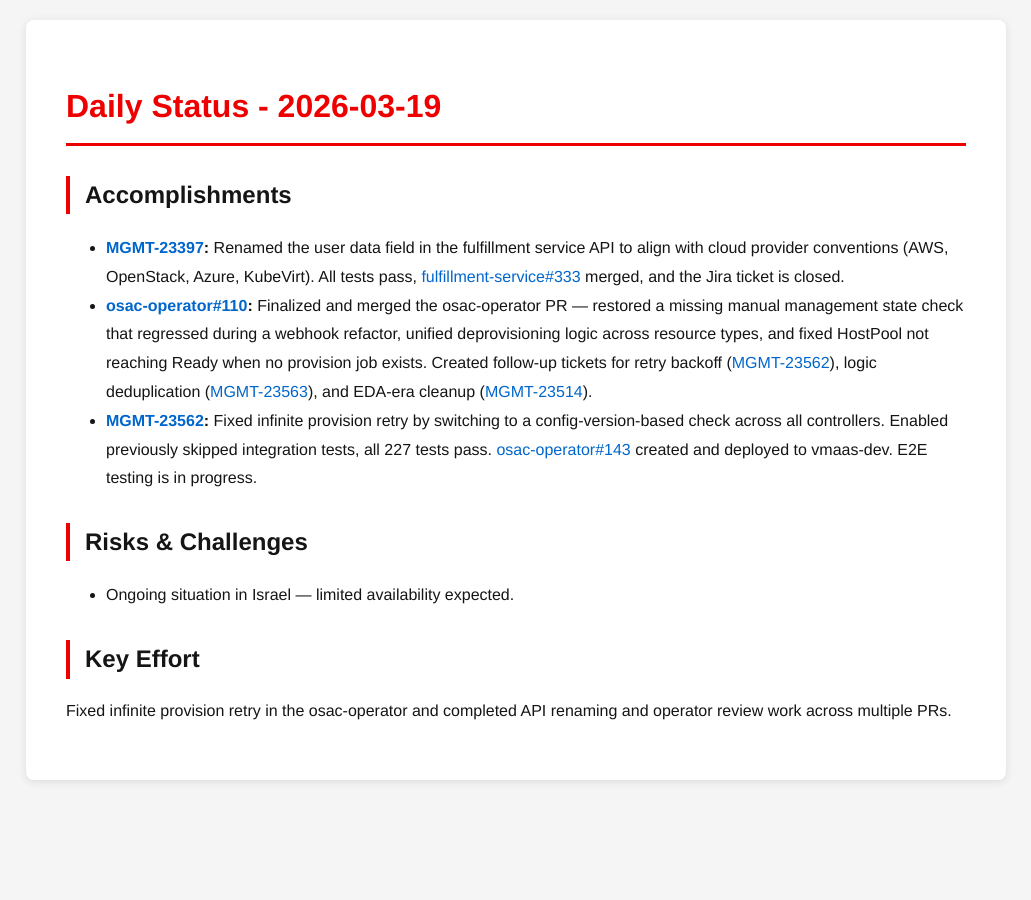
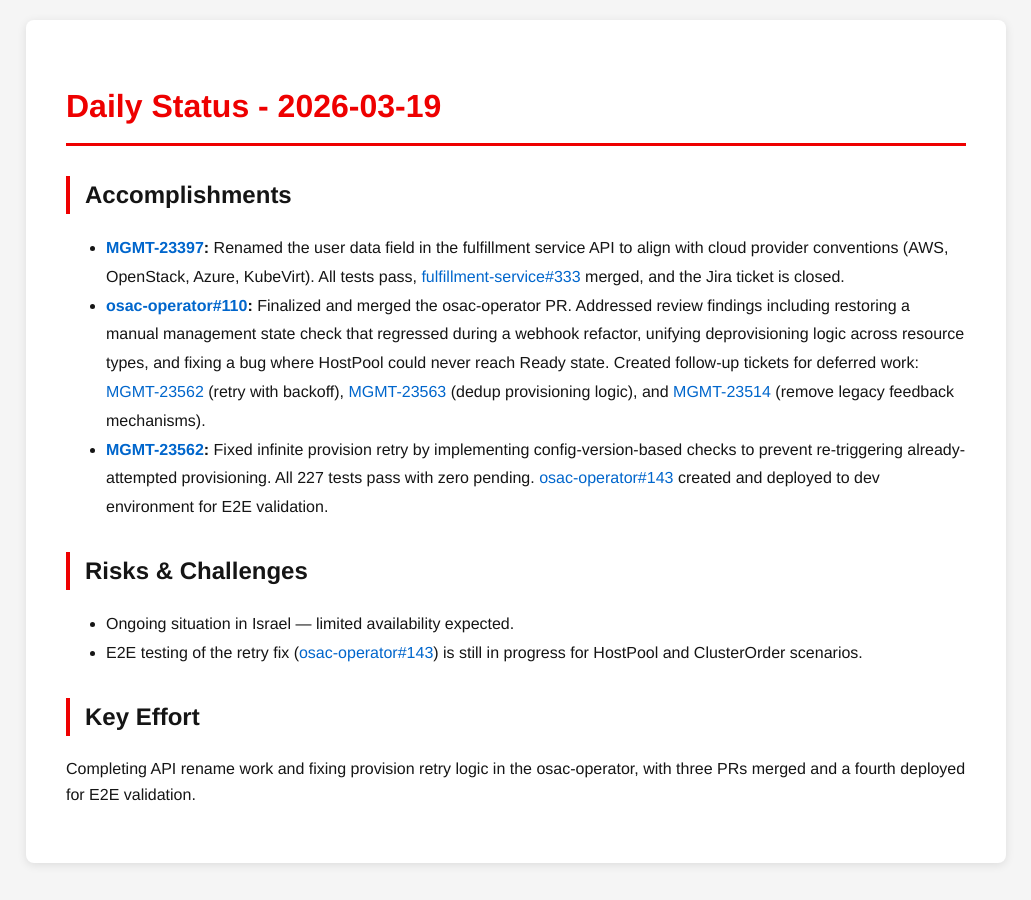
Before and after one commit to tzvatot/daily-status, a Jekyll site: the page built from 2026-03-19.md, in a window 1280 px wide. Shown: the whole page, without its empty margins (124-1155 px from the left). Built offline with Jekyll 4.4.1, drawn with Linux system fonts in a browser that asks for light colours.

Commit message:
Daily status update - 2026-03-19

```diff
--- a/2026-03-19.md
+++ b/2026-03-19.md
@@ -8,11 +8,12 @@ date: 2026-03-19
 
 ## Accomplishments
 - **[MGMT-23397](https://issues.redhat.com/browse/MGMT-23397):** Renamed the user data field in the fulfillment service API to align with cloud provider conventions (AWS, OpenStack, Azure, KubeVirt). All tests pass, [fulfillment-service#333](https://github.com/osac-project/fulfillment-service/pull/333) merged, and the Jira ticket is closed.
-- **[osac-operator#110](https://github.com/osac-project/osac-operator/pull/110):** Finalized and merged the osac-operator PR — restored a missing manual management state check that regressed during a webhook refactor, unified deprovisioning logic across resource types, and fixed HostPool not reaching Ready when no provision job exists. Created follow-up tickets for retry backoff ([MGMT-23562](https://issues.redhat.com/browse/MGMT-23562)), logic deduplication ([MGMT-23563](https://issues.redhat.com/browse/MGMT-23563)), and EDA-era cleanup ([MGMT-23514](https://issues.redhat.com/browse/MGMT-23514)).
-- **[MGMT-23562](https://issues.redhat.com/browse/MGMT-23562):** Fixed infinite provision retry by switching to a config-version-based check across all controllers. Enabled previously skipped integration tests, all 227 tests pass. [osac-operator#143](https://github.com/osac-project/osac-operator/pull/143) created and deployed to vmaas-dev. E2E testing is in progress.
+- **[osac-operator#110](https://github.com/osac-project/osac-operator/pull/110):** Finalized and merged the osac-operator PR. Addressed review findings including restoring a manual management state check that regressed during a webhook refactor, unifying deprovisioning logic across resource types, and fixing a bug where HostPool could never reach Ready state. Created follow-up tickets for deferred work: [MGMT-23562](https://issues.redhat.com/browse/MGMT-23562) (retry with backoff), [MGMT-23563](https://issues.redhat.com/browse/MGMT-23563) (dedup provisioning logic), and [MGMT-23514](https://issues.redhat.com/browse/MGMT-23514) (remove legacy feedback mechanisms).
+- **[MGMT-23562](https://issues.redhat.com/browse/MGMT-23562):** Fixed infinite provision retry by implementing config-version-based checks to prevent re-triggering already-attempted provisioning. All 227 tests pass with zero pending. [osac-operator#143](https://github.com/osac-project/osac-operator/pull/143) created and deployed to dev environment for E2E validation.
 
 ## Risks & Challenges
 - Ongoing situation in Israel — limited availability expected.
+- E2E testing of the retry fix ([osac-operator#143](https://github.com/osac-project/osac-operator/pull/143)) is still in progress for HostPool and ClusterOrder scenarios.
 
 ## Key Effort
-Fixed infinite provision retry in the osac-operator and completed API renaming and operator review work across multiple PRs.
+Completing API rename work and fixing provision retry logic in the osac-operator, with three PRs merged and a fourth deployed for E2E validation.
```
